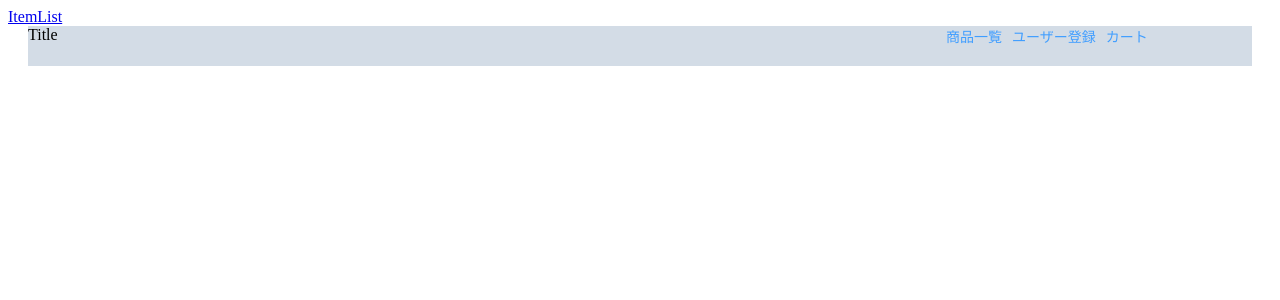
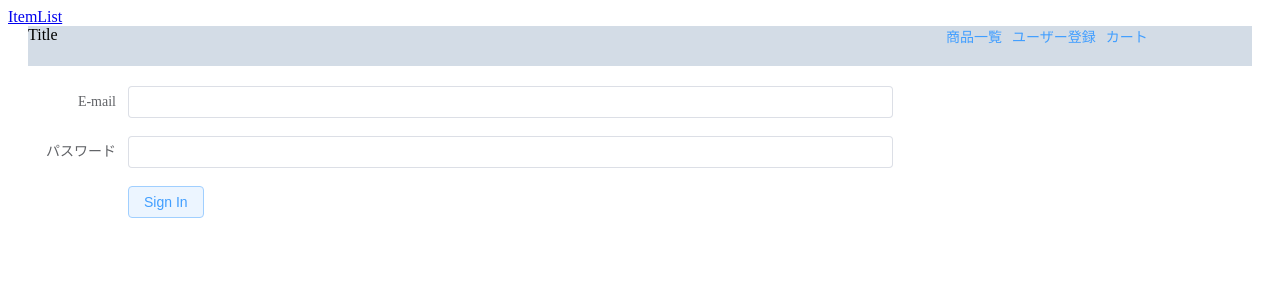
Before and after one commit to Mmy26/vue3-ecsite, a Vue app: page /login in a window 1280 px wide. Shown: the top 300 px of the page. Built offline with nearby package versions, Linux system fonts and the light colour scheme.

Commit message:
ログイン機能実装

```diff
--- a/components.d.ts
+++ b/components.d.ts
@@ -4,7 +4,10 @@
 
 declare module '@vue/runtime-core' {
   export interface GlobalComponents {
+    ElButton: typeof import('element-plus/es')['ElButton']
     ElCol: typeof import('element-plus/es')['ElCol']
+    ElForm: typeof import('element-plus/es')['ElForm']
+    ElFormItem: typeof import('element-plus/es')['ElFormItem']
     ElHeader: typeof import('element-plus/es')['ElHeader']
     ElInput: typeof import('element-plus/es')['ElInput']
     ElLink: typeof import('element-plus/es')['ElLink']
--- a/src/components/Header.vue
+++ b/src/components/Header.vue
@@ -1,6 +1,7 @@
 <script setup lang="ts">
 import "element-plus/theme-chalk/display.css";
 import { RouterLink } from "vue-router";
+
 </script>
 
 <template>
--- a/src/router/index.ts
+++ b/src/router/index.ts
@@ -7,6 +7,9 @@ const router = createRouter({
     {
       path: "/",
       name: "home",
+      redirect: () => {
+        return "itemList"
+      },
       component: HomeView,
     },
     {
@@ -42,6 +45,11 @@ const router = createRouter({
       name: "RegisterUser",
       component: () => import("../views/RegisterUser.vue"),
     },
+    {
+      path: "/login",
+      name: "Login",
+      component: () => import("../views/Login.vue"),
+    },
   ],
 });
 
--- a/src/views/Login.vue
+++ b/src/views/Login.vue
@@ -0,0 +1,105 @@
+<script setup lang="ts">
+import { ref } from "vue";
+import axios from "axios";
+import { useRouter } from "vue-router";
+import { ElNotification } from "element-plus";
+
+//email
+const email = ref("");
+//emailのエラー文
+const emailError = ref("");
+//パスワード
+const password = ref("");
+//パスワードエラー文
+const passwordError = ref("");
+//ルーティング関係のオブジェクト
+const router = useRouter();
+
+/**
+ * ログインをするメソッド.
+ */
+const loginUser = async (): Promise<void> => {
+  /////////////バリデーションの記述///////////////
+  /**
+    // エラーチェック
+    let hasError = false;
+    // メールアドレスのエラー
+    if (email.value === "") {
+      emailError.value = "メールアドレスが入力されていません";
+      hasError = true;
+    } else if (email.value.indexOf("@") === -1) {
+      emailError.value = "メールアドレスの形式が不正です";
+      hasError = true;
+    } else {
+      emailError.value = "";
+    }
+    // パスワードのエラー
+    if (password.value === "") {
+      passwordError.value = "パスワードが入力されていません";
+      hasError = true;
+    } else if (password.value.length < 8 || password.value.length > 16) {
+      passwordError.value = "パスワードは8文字以上16文字以内で設定してください";
+      hasError = true;
+    } else {
+      passwordError.value = "";
+    }
+     */
+  //////////////////バリデーション終了//////////////////////
+  try {
+    const response = await axios.post(
+      "http://153.127.48.168:8080/ecsite-api/user/login",
+      {
+        email: email.value,
+        password: password.value,
+      }
+    );
+    if (response.data.status === "success") {
+      ElNotification({
+        title: "Success",
+        message: "ログイン成功！",
+        type: "success",
+      });
+      router.push("/itemList");
+    } else {
+      ElNotification({
+        title: "Error",
+        message: "ログインに失敗しました。。。",
+        type: "error",
+      });
+    }
+  } catch (error) {
+    console.log(error);
+  }
+};
+</script>
+
+<template>
+  <el-form label-width="120px" class="loginUser-area">
+    <el-form-item label="E-mail">
+      <el-input type="email" v-model="email" />
+      <span class="error">
+        {{ emailError }}
+      </span>
+    </el-form-item>
+    <el-form-item label="パスワード">
+      <el-input type="password" v-model="password" />
+      <span class="error">
+        {{ passwordError }}
+      </span>
+    </el-form-item>
+    <el-form-item>
+      <el-button plain type="primary" v-on:click="loginUser"
+        >Sign In</el-button
+      >
+    </el-form-item>
+  </el-form>
+</template>
+
+<style scoped>
+.loginUser-area {
+  width: 70%;
+}
+.error {
+  color: red;
+}
+</style>
```
